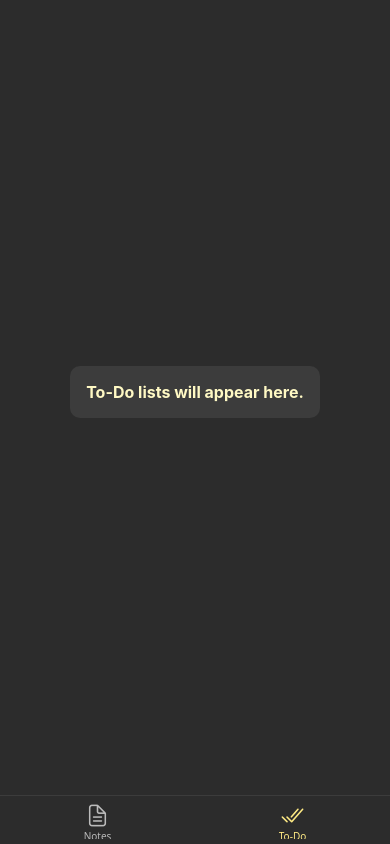
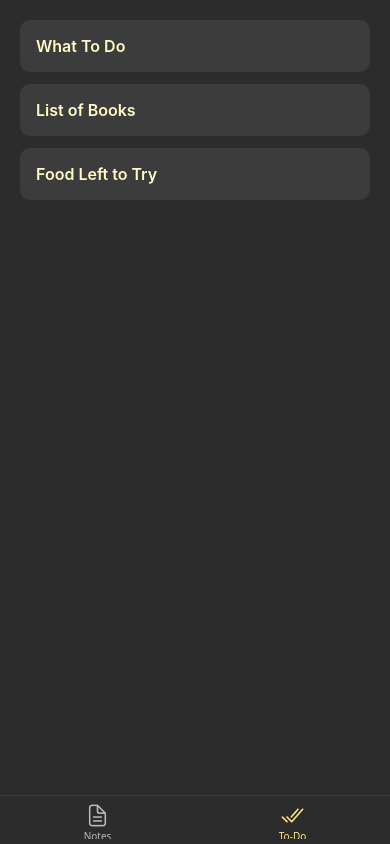
Before and after one commit to Felix-Silva/tasket, a React Native app: screen /To-Do in a window 390 px wide. Built offline with nearby package versions, Linux system fonts and the light colour scheme.

Commit message:
Implemented Notes sample screen into ToDo screen.

```diff
--- a/screens/NotesScreen.js
+++ b/screens/NotesScreen.js
@@ -5,7 +5,9 @@ export default function NotesScreen() {
   const [notes, setNotes] = useState([
     { id: '1', text: 'Groceries List' },
     { id: '2', text: 'Restaurant Orders' },
-    { id: '3', text: 'Movie Watchlist' },
+    { id: '3', text: 'Achievement Hunting' },
+    { id: '4', text: 'Speaker Notes' },
+    { id: '5', text: 'Jak and Daxter Collectibles' },
   ]);
 
   const renderItem = ({ item }) => (
--- a/screens/TodoScreen.js
+++ b/screens/TodoScreen.js
@@ -1,20 +1,39 @@
-import React from 'react';
-import { View, Text, StyleSheet } from 'react-native';
+import React, { useState } from 'react';
+import { View, Text, StyleSheet, FlatList, Pressable } from 'react-native';
 
-export default function NotesScreen() {
-  return (
-    <View style={styles.container}>
-      <View style={styles.item}>
-        <Text style={styles.text}>To-Do lists will appear here.</Text>
+export default function TodoScreen() {
+  const [ToDos, setToDos] = useState([
+      { id: '1', text: 'What To Do' },
+      { id: '2', text: 'List of Books' },
+      { id: '3', text: 'Food Left to Try' },
+    ]);
+
+    const renderItem = ({ item }) => (
+      <Pressable
+        style={styles.item}
+        onPress={() => {
+          console.log('Tapped To-Do:', item.text);
+          // soon: navigation.navigate('ToDoDetail', { todo: item })
+        }}
+      >
+        <Text style={styles.text}>{item.text}</Text>
+      </Pressable>
+    );
+
+    return (
+      <View style={styles.container}>
+        <FlatList
+          data={ToDos}
+          keyExtractor={(item) => item.id}
+          renderItem={renderItem}
+          contentContainerStyle={{ paddingBottom: 20 }}
+        />
       </View>
-    </View>
-  );
+    );
 }
 
 const styles = StyleSheet.create({
   container: {
-    justifyContent: 'center',
-    alignItems: 'center',
     flex: 1,
     backgroundColor: '#2c2c2c',
     padding: 20,
@@ -28,6 +47,6 @@ const styles = StyleSheet.create({
   text: {
     color: '#fff9c4',
     fontSize: 16,
-    fontWeight: 'bold',
+    fontWeight: '600', // semibold
   },
 });
```
